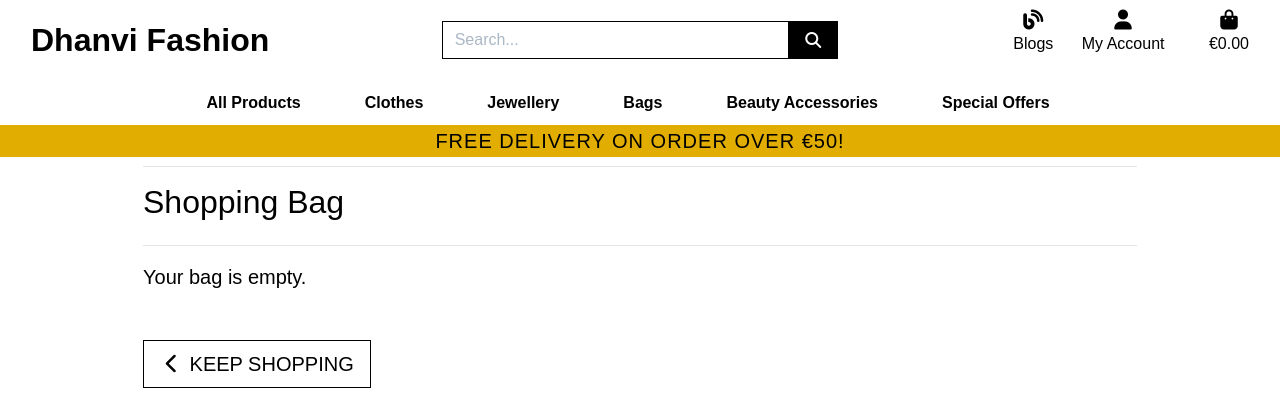
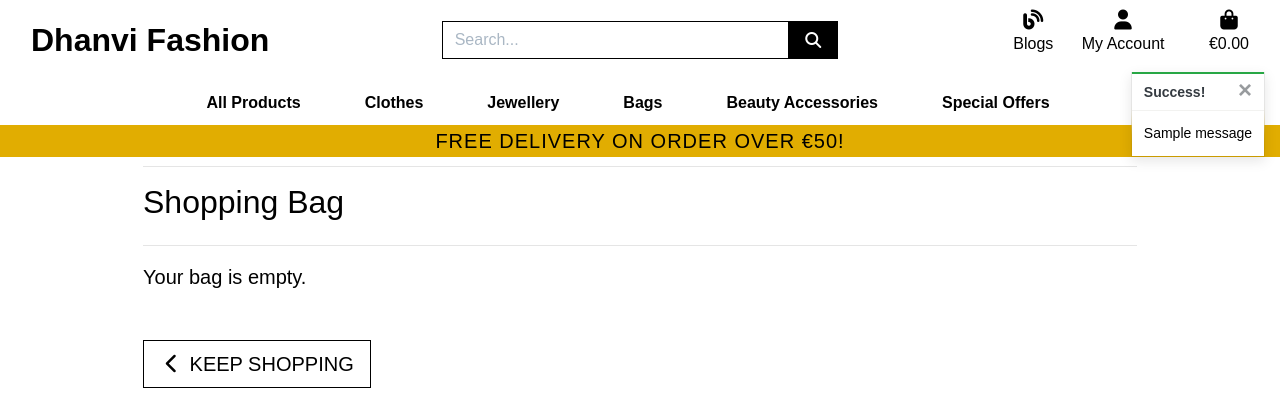
Before and after one commit to vijusuren/Dhanvi-Fashion-MS4, a Django app: page /bag/ in a window 1280 px wide. Shown: the top 420 px of the page. Run offline with Django 3.2, Linux system fonts and the light colour scheme; tables that the repository leaves empty hold one stand-in row (values such as "Sample post"); one stand-in notice (Sample message) is shown; some libraries are stand-ins or nearby versions.

Commit message:
added toasts

```diff
--- a/bag/templates/bag/bag.html
+++ b/bag/templates/bag/bag.html
@@ -84,7 +84,7 @@
                                         <a class="remove-item text-danger float-right" id="remove_{{ item.item_id }}" data-product_size="{{ item.size }}"><small>Remove</small></a>
                                     </td>
                                     <td class="py-3">
-                                        <p class="my-0">${{ item.product.price }}</p>
+                                        <p class="my-0">€{{ item.product.price }}</p>
                                     </td>
                                 </tr>
                             {% endfor %}
--- a/bag/views.py
+++ b/bag/views.py
@@ -1,4 +1,7 @@
 from django.shortcuts import render, redirect, reverse, HttpResponse
+from django.contrib import messages
+
+from products.models import Product
 
 # Create your views here.
 
@@ -10,6 +13,7 @@ def view_bag(request):
 def add_to_bag(request, item_id):
     """ Add a quantity of the specified product to the shopping bag """
 
+    product = Product.objects.get(pk=item_id)
     quantity = int(request.POST.get('quantity'))
     redirect_url = request.POST.get('redirect_url')
     size = None
@@ -30,6 +34,7 @@ def add_to_bag(request, item_id):
             bag[item_id] += quantity
         else:
             bag[item_id] = quantity
+            messages.success(request, f'Added {product.name} to your bag')
 
     request.session['bag'] = bag
     return redirect(redirect_url)
--- a/static/css/base.css
+++ b/static/css/base.css
@@ -313,6 +313,23 @@ input[name='q']::placeholder {
   transition: 0.8s;
 }
 
+/*----------------------------------Bootstrap toastes */
+
+.message-container {
+  position: fixed;
+  top: 72px;
+  right: 15px;
+  z-index: 999999999;
+}
+
+.custom-toast {
+  overflow: visible;
+}
+
+.toast-capper {
+  height: 2px;
+}
+
 /*---------------------------------------- media Queries */
 
 /* Slightly larger container on xl screens */
--- a/templates/base.html
+++ b/templates/base.html
@@ -133,6 +133,23 @@
         </div>
     </header>
 
+    {% if messages %}
+            <div class="message-container">
+                {% for message in messages %}
+                    {% with message.level as level %}
+                        {% if level == 40 %}
+                            {% include 'includes/toasts/toast_error.html' %}
+                        {% elif level == 30 %}
+                            {% include 'includes/toasts/toast_warning.html' %}
+                        {% elif level == 25 %}
+                            {% include 'includes/toasts/toast_success.html' %}
+                        {% else %}
+                            {% include 'includes/toasts/toast_info.html' %}
+                        {% endif %}
+                    {% endwith %}
+                {% endfor %}
+            </div>
+        {% endif %}
 
 {% block page_header %}
 {% endblock %}
@@ -144,7 +161,7 @@
 
 {% block postloadjs %}
 <script type="text/javascript">
-    €('.toast').toast('show');
+    $('.toast').toast('show');
 </script>
 {% endblock %}
 
--- /dev/null
+++ b/templates/includes/toasts/toast_success.html
@@ -0,0 +1,13 @@
+<div class="toast custom-toast rounded-0 border-top-0" data-autohide="false">
+    <div class="arrow-up arrow-success"></div>
+    <div class="w-100 toast-capper bg-success"></div>
+    <div class="toast-header bg-white text-dark">
+        <strong class="mr-auto">Success!</strong>
+        <button type="button" class="ml-2 mb-1 close text-dark" data-dismiss="toast" aria-label="Close">
+            <span aria-hidden="true">&times;</span>
+        </button>
+    </div>
+    <div class="toast-body bg-white">
+        {{ message }}
+    </div>
+</div>
```
Also changed, not shown: dhanvi_fashion/settings.py (+10 -0 lines), templates/includes/toasts/toast_error.html (added, +13 -0 lines), templates/includes/toasts/toast_info.html (added, +13 -0 lines), templates/includes/toasts/toast_warning.html (added, +14 -0 lines).
